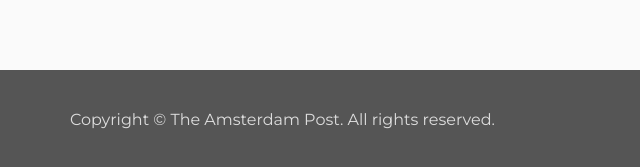
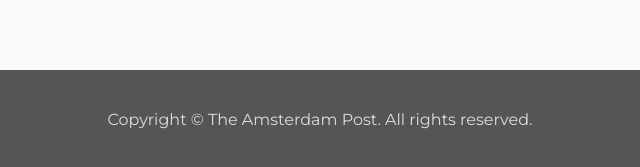
Before and after one commit to theamsterdampost/theamsterdampost, a plain HTML site: page index.html in a window 1280 px wide. Shown: the part 1997-2164 px from the top of the page, 320-960 px from the left. Drawn offline with nearby package versions, Linux system fonts and the light colour scheme.

Commit message:
Update flex footer

```diff
--- a/index.html
+++ b/index.html
@@ -65,7 +65,7 @@
     </section>
     <!-- copyright footer-->
     <footer class="copyright_footer">
-      <div class="copyright_footer_wrap"><span>Copyright &copy; The Amsterdam Post. All rights reserved.</span></div>
+      <div class="copyright_footer_wrap">Copyright &copy; The Amsterdam Post. All rights reserved.</div>
     </footer>
     <!-- sign up modal-->
     <section class="full_screen_overlay"></section>
--- a/sass/issues/issues_introduction.sass
+++ b/sass/issues/issues_introduction.sass
@@ -72,9 +72,11 @@ footer.copyright_footer
   background: #555555
   color: #DDDDDD
   font-size: 16px
+  display: flex
+  align-items: center
+  justify-content: flex-left
   .copyright_footer_wrap
-    height: 100px
     max-width: 500px
     margin: 0 auto
-    line-height: 100px
     padding: 0 40px
+    line-height: 1.6
```
Also changed, not shown: css/main.css, 1 other file.
